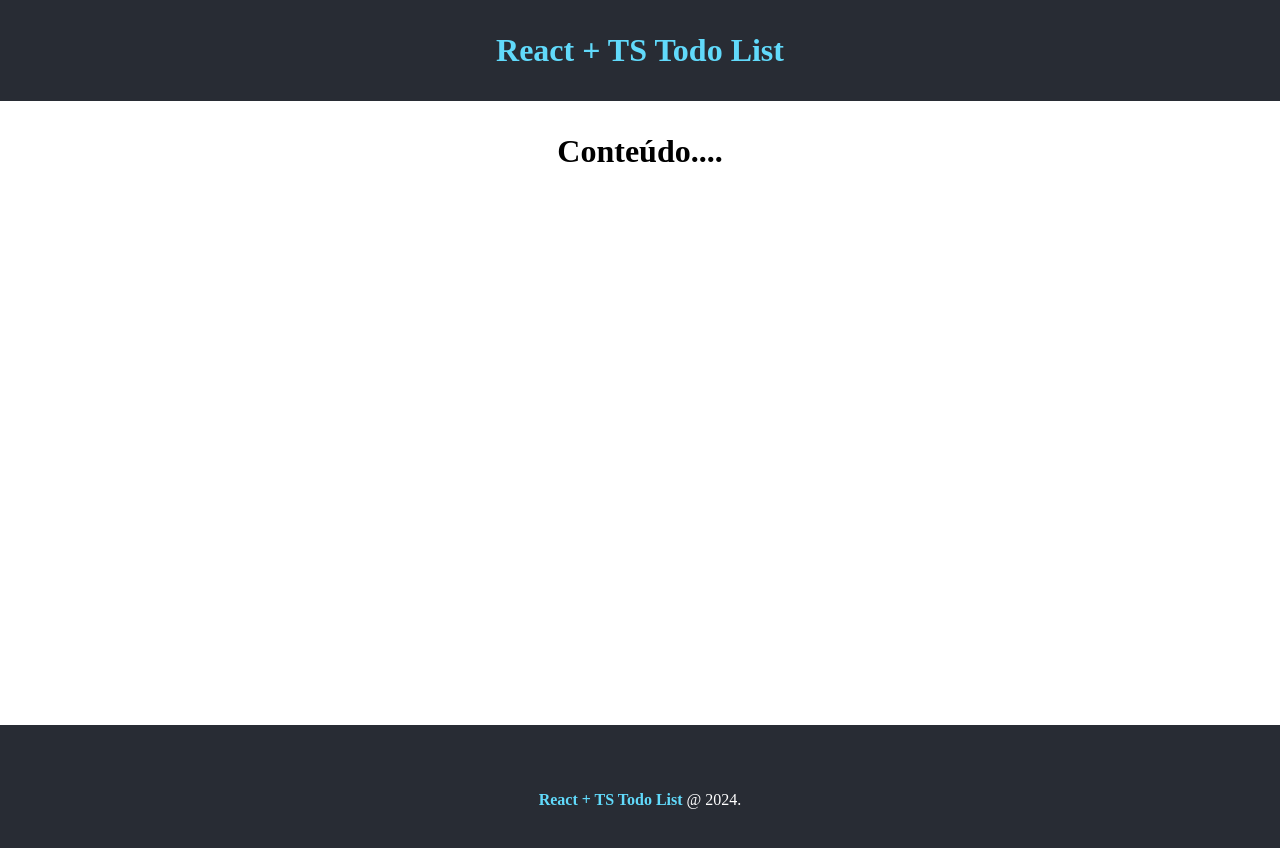
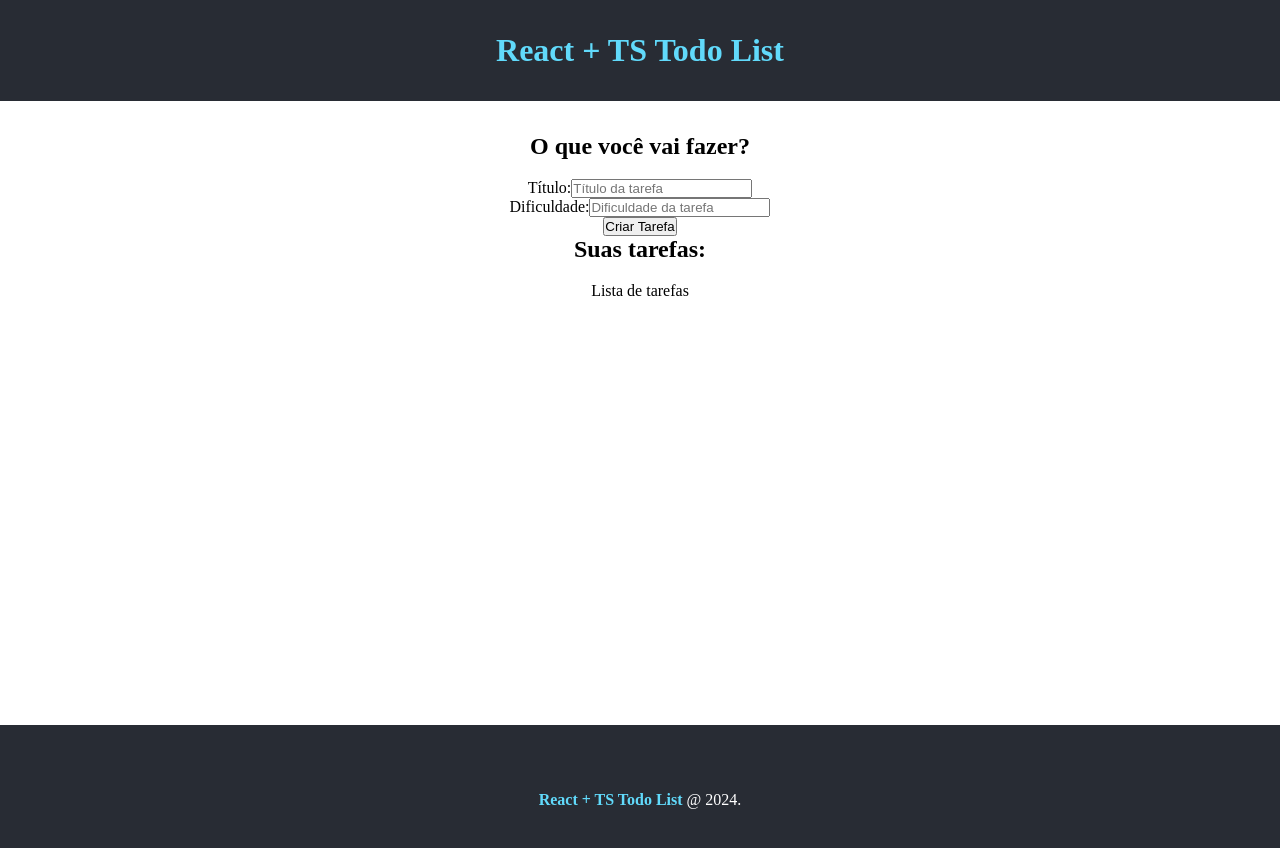
Before and after one commit to devwharry/todo_list_react_ts, a React (Create React App) app: page / in a window 1280 px wide. Shown: the top 848 px of the page. Built offline with nearby package versions, Linux system fonts and the light colour scheme; the HTML template or start-up script is replaced by a standard one.

Commit message:
Criando formulário

```diff
--- a/public/index.html
+++ b/public/index.html
@@ -24,6 +24,10 @@
       work correctly both with client-side routing and a non-root public URL.
       Learn how to configure a non-root public URL by running `npm run build`.
     -->
+    <link
+      rel="stylesheet"
+      href="https://cdn.jsdelivr.net/npm/bootstrap-icons@1.11.3/font/bootstrap-icons.min.css"
+    />
     <title>Todo List React + TS</title>
   </head>
   <body>
--- a/src/App.tsx
+++ b/src/App.tsx
@@ -3,16 +3,26 @@
 // components
 import Header from './components/Header';
 import Footer from './components/Footer';
+import TaskForm from './components/TaskForm';
+import TaskList from './components/TaskList';
 
 // css
 import styles from './App.module.css';
+
 
 function App() {
   return (
     <div>
       <Header />
       <main className={styles.main}>
-        <h1>Conteúdo....</h1>
+        <div>
+          <h2>O que você vai fazer?</h2>
+          <TaskForm btnText='Criar Tarefa' />
+        </div>
+        <div>
+          <h2>Suas tarefas:</h2>
+          <TaskList />
+        </div>
       </main>
       <Footer />
     </div>
--- /dev/null
+++ b/src/components/TaskForm.tsx
@@ -0,0 +1,21 @@
+import React from 'react'
+
+interface Props {
+    btnText: string;
+}
+
+const TaskForm = ({btnText}: Props) => {
+  return <form>
+    <div>
+        <label htmlFor='title'>Título:</label>
+        <input type='text' name='title' placeholder='Título da tarefa' />
+    </div>
+    <div>
+        <label htmlFor='difficulty'>Dificuldade:</label>
+        <input type='text' name='difficulty' placeholder='Dificuldade da tarefa' />
+    </div>
+    <input type='submit' value={btnText} />
+  </form>;
+};
+
+export default TaskForm;
--- /dev/null
+++ b/src/components/TaskList.tsx
@@ -0,0 +1,13 @@
+import React from 'react'
+
+interface Props {}
+
+const TaskList = (props: Props) => {
+  return (
+    <div>
+        <p>Lista de tarefas</p>
+    </div>
+  );
+};
+
+export default TaskList;
```
